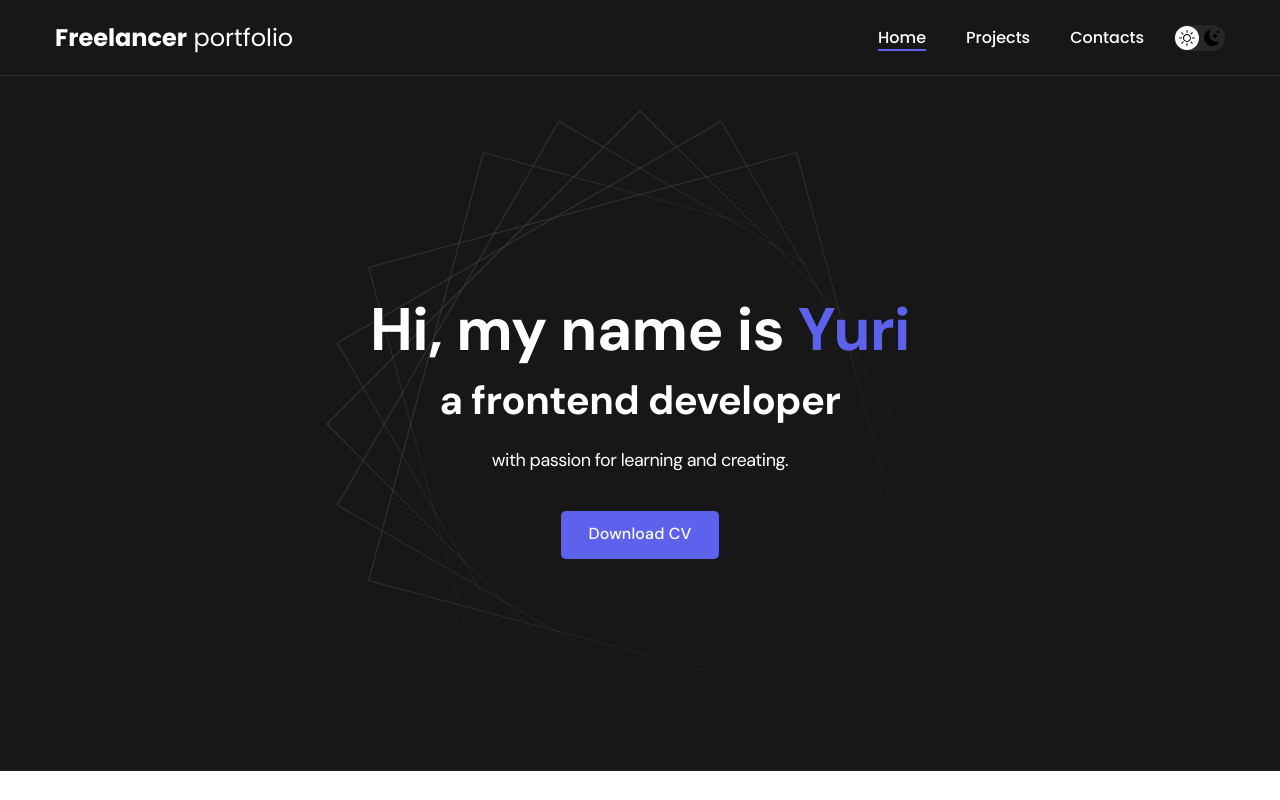
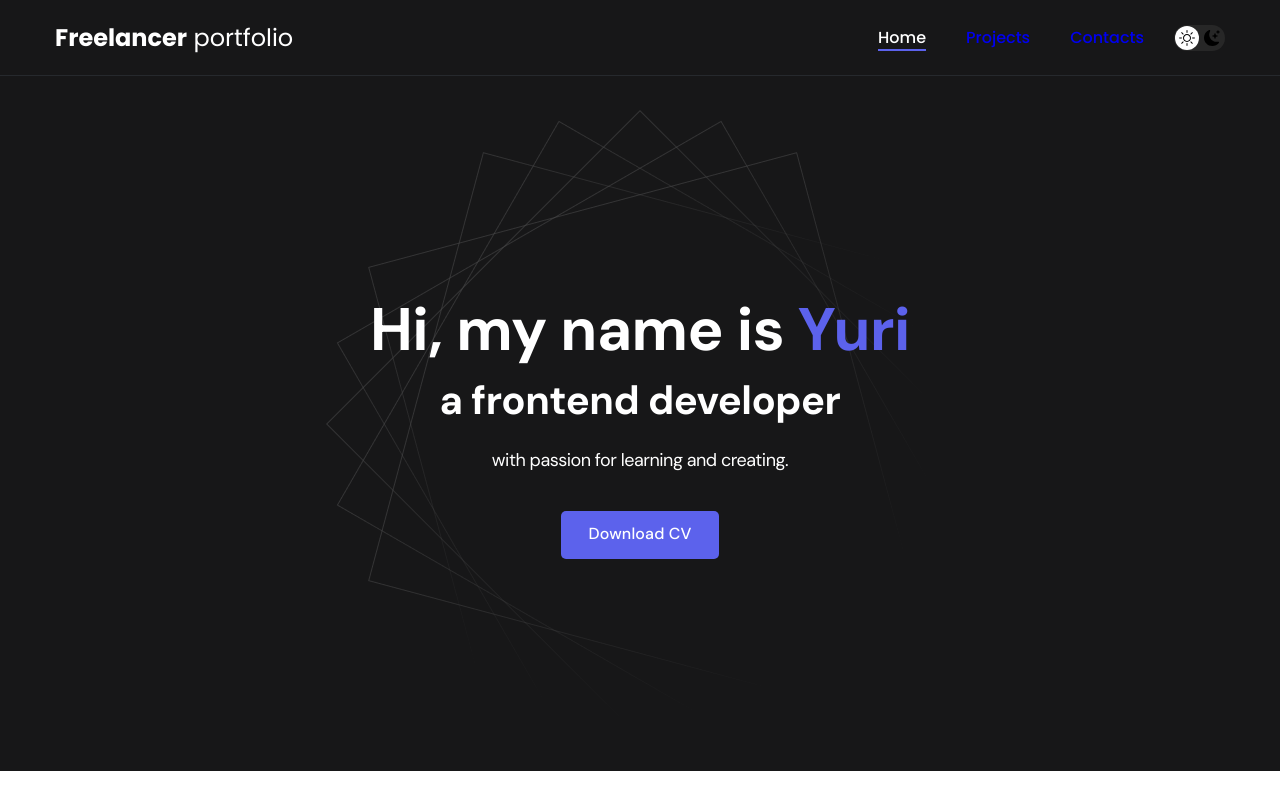
Before and after one commit to KemelbekovDaniyar/freelance-portfolio-react, a React (Create React App) app: page / in a window 1280 px wide. Shown: the top 800 px of the page. Built offline with nearby package versions, Linux system fonts and the light colour scheme.

Commit message:
added navlink and activation link

```diff
--- a/src/components/NavBar/Navbar.js
+++ b/src/components/NavBar/Navbar.js
@@ -1,15 +1,19 @@
 import sun from './../../img/icons/sun.svg'
 import moon from './../../img/icons/moon.svg'
+import { NavLink } from 'react-router-dom'
 import './Navbar.css'
 
 function Navbar() {
+	const activeLink = 'nav-list__link nav-list__link--active'
+	const normalLink = 'nav-list___link'
+
 	return (
 		<nav className='nav'>
 			<div className='container'>
 				<div className='nav-row'>
-					<a href='./index.html' className='logo'>
+					<NavLink to='/' className='logo'>
 						<strong>Freelancer</strong> portfolio
-					</a>
+					</NavLink>
 
 					<button className='dark-mode-btn'>
 						<img src={sun} alt='Light mode' className='dark-mode-btn__icon' />
@@ -18,22 +22,34 @@
 
 					<ul className='nav-list'>
 						<li className='nav-list__item'>
-							<a
-								href='./index.html'
-								className='nav-list__link nav-list__link--active'
+							<NavLink
+								to='/'
+								className={({ isActive }) =>
+									isActive ? activeLink : normalLink
+								}
 							>
 								Home
-							</a>
+							</NavLink>
 						</li>
 						<li className='nav-list__item'>
-							<a href='./projects.html' className='nav-list__link'>
+							<NavLink
+								to='/projects'
+								className={({ isActive }) =>
+									isActive ? activeLink : normalLink
+								}
+							>
 								Projects
-							</a>
+							</NavLink>
 						</li>
 						<li className='nav-list__item'>
-							<a href='./contacts.html' className='nav-list__link'>
+							<NavLink
+								to='/contacts'
+								className={({ isActive }) =>
+									isActive ? activeLink : normalLink
+								}
+							>
 								Contacts
-							</a>
+							</NavLink>
 						</li>
 					</ul>
 				</div>
```
